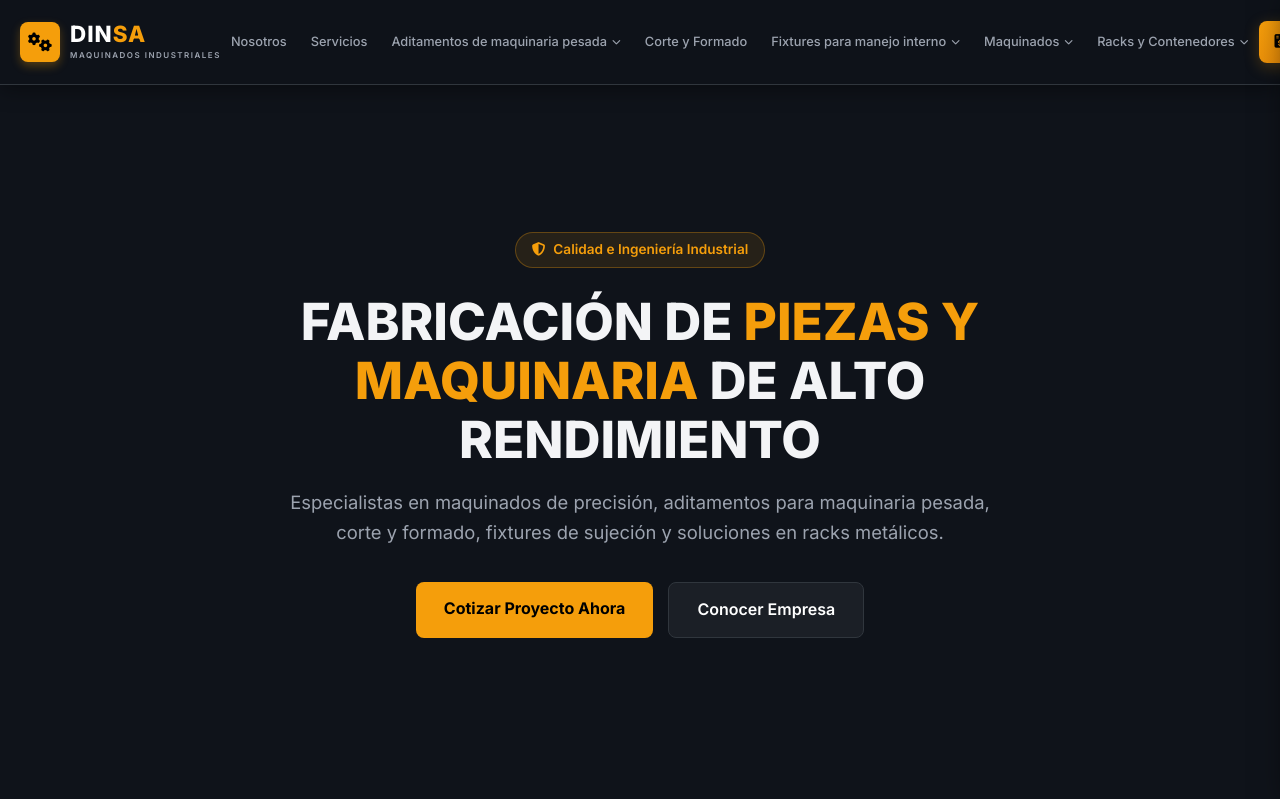
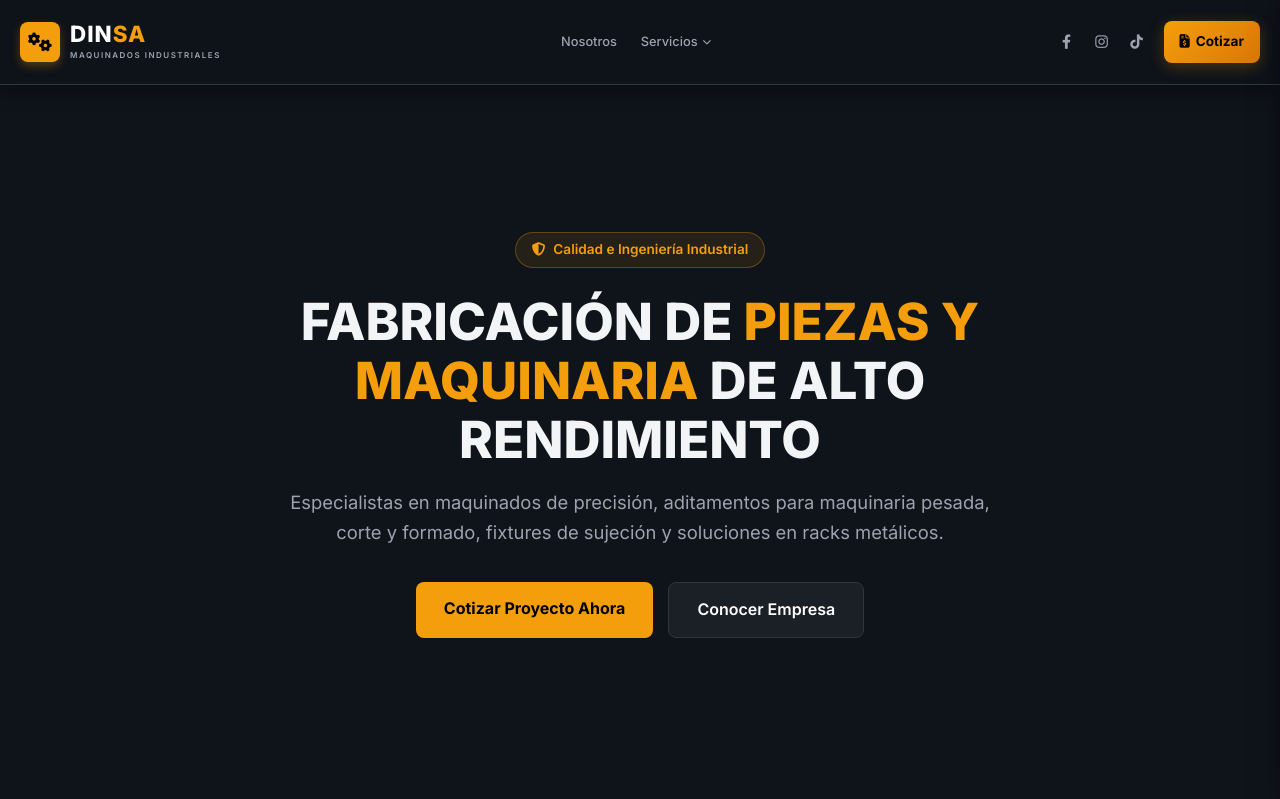
Before and after one commit to LuisRocha56/dinsamonterrey.github.io, a PHP site: page / in a window 1280 px wide. Shown: the top 799 px of the page. Run offline with PHP 8.4, Linux system fonts and the light colour scheme; grey boxes labelled with a size stand in for pictures from a placeholder-image service; some libraries are stand-ins or nearby versions.

Commit message:
cambio en el menú y agregación de los iconoes de las redes sociales

```diff
--- a/index.html
+++ b/index.html
@@ -32,12 +32,11 @@
             <nav class="nav-menu">
                 <ul>
                     <li><a href="#nosotros">Nosotros</a></li>
-                    <li><a href="#aditamentos">Servicios</a></li>
-
-                    <!-- Menús desplegables -->
-                    <li class="dropdown">
-                        <a href="#aditamentos">Aditamentos de maquinaria pesada <i class="fa-solid fa-chevron-down"></i></a>
-                        <div class="dropdown-content">
+                    <li class="dropdown menu-servicios">
+                        <a href="#aditamentos" aria-haspopup="true">Servicios <i class="fa-solid fa-chevron-down"></i></a>
+                        <div class="dropdown-content lista-servicios">
+                            <div class="grupo-servicios">
+                                <a class="titulo-servicio" href="#aditamentos">Aditamentos de maquinaria pesada</a>
                                 <a href="#aditamentos">Articulaciones</a>
                                 <a href="#aditamentos">Brazo</a>
                                 <a href="#aditamentos">Ripper</a>
@@ -45,15 +44,13 @@
                                 <a href="#aditamentos">Cuchillas</a>
                                 <a href="#aditamentos">Zancos</a>
                             </div>
-                    </li>
-
-                    <li>
-                        <a href="Corte_formado/html/Corte_yFormado.html">Corte y Formado</a>
-                    </li>
-
-                    <li class="dropdown">
-                        <a href="#fixtures">Fixtures para manejo interno <i class="fa-solid fa-chevron-down"></i></a>
-                        <div class="dropdown-content">
+                            <div class="grupo-servicios">
+                                <a class="titulo-servicio" href="Corte_formado/html/Corte_yFormado.html">Corte y Formado</a>
+                                <a href="Corte_formado/html/Corte_yFormado.html#doblez">Doblez</a>
+                                <a href="Corte_formado/html/Corte_yFormado.html#oxicorte">Oxicorte y corte con plasma</a>
+                                <a href="Corte_formado/html/Corte_yFormado.html#rolado">Rolado</a>
+                                <a href="Corte_formado/html/Corte_yFormado.html#soldadura">Pailería y soldadura</a>
+                                <a class="titulo-servicio titulo-servicio-separado" href="#fixtures">Fixtures para manejo interno</a>
                                 <a href="#fixtures">Enganche</a>
                                 <a href="#fixtures">Carros</a>
                                 <a href="#fixtures">Plantillas</a>
@@ -61,26 +58,19 @@
                                 <a href="#fixtures">Ganchos</a>
                                 <a href="#fixtures">Helicoidales</a>
                             </div>
-                    </li>
-
-                    <li class="dropdown">
-                        <a href="#maquinados">Maquinados <i class="fa-solid fa-chevron-down"></i></a>
-                        <div class="dropdown-content">
+                            <div class="grupo-servicios">
+                                <a class="titulo-servicio" href="#maquinados">Maquinados</a>
                                 <a href="#maquinados">Bujes</a>
                                 <a href="#maquinados">Dados</a>
                                 <a href="#maquinados">Engranes</a>
                                 <a href="#maquinados">Flechas</a>
                                 <a href="#maquinados">Pernos</a>
                                 <a href="#maquinados">Moldes</a>
-                        </div>
-                    </li>
-
-                    <li class="dropdown">
-                        <a href="#racks">Racks y Contenedores <i class="fa-solid fa-chevron-down"></i></a>
-                        <div class="dropdown-content">
+                                <a class="titulo-servicio titulo-servicio-separado" href="#racks">Racks y Contenedores</a>
                                 <a href="#racks">Canastillas</a>
                                 <a href="#racks">Racks</a>
                                 <a href="#racks">Tolvas</a>
+                            </div>
                         </div>
                     </li>
                 </ul>
@@ -88,10 +78,21 @@
 
             <!-- Acciones Derecha (Botón Cotizar + Botón Hamburguesa Móvil) -->
             <div class="nav-actions">
+                <div class="redes-sociales" aria-label="Redes sociales">
+                    <a href="https://www.facebook.com/Dinsamty" aria-label="Facebook">
+                        <i class="fa-brands fa-facebook-f" aria-hidden="true"></i>
+                    </a>
+                    <a href="https://www.instagram.com/dinsa.mty/" aria-label="Instagram">
+                        <i class="fa-brands fa-instagram" aria-hidden="true"></i>
+                    </a>
+                    <a href="https://www.tiktok.com/@dinsamty?lang=es" aria-label="TikTok">
+                        <i class="fa-brands fa-tiktok" aria-hidden="true"></i>
+                    </a>
+                </div>
                 <a href="#contacto" class="btn-cotizar">
                     <i class="fa-solid fa-file-invoice-dollar"></i> <span class="btn-text">Cotizar</span>
                 </a>
-                <button class="menu-toggle" id="menuToggle" aria-label="Abrir menú">
+                <button class="menu-toggle" id="botonMenu" aria-label="Abrir menú">
                     <i class="fa-solid fa-bars"></i>
                 </button>
             </div>
@@ -99,19 +100,20 @@
         </div>
     </header>
 
-    <!-- MENÚ LATERAL MÓVIL (DRAWER) -->
-    <div class="mobile-menu-overlay" id="menuOverlay"></div>
-    <aside class="mobile-sidebar" id="mobileSidebar">
+    <!-- MENÚ LATERAL MÓVIL -->
+    <div class="mobile-menu-overlay" id="fondoMenu"></div>
+    <aside class="mobile-sidebar" id="menuLateral">
         <div class="mobile-sidebar-header">
             <span class="logo-title">DIN<span>SA</span></span>
-            <button class="close-menu" id="closeMenu" aria-label="Cerrar menú">
+            <button class="close-menu" id="botonCerrarMenu" aria-label="Cerrar menú">
                 <i class="fa-solid fa-xmark"></i>
             </button>
         </div>
         <div class="mobile-sidebar-content">
             <a href="#nosotros" class="mobile-link">Nosotros</a>
-            <a href="#nosotros" class="mobile-link">Servicios</a>
-
+            <details class="servicios-movil">
+                <summary class="mobile-link">Servicios <i class="fa-solid fa-chevron-down" aria-hidden="true"></i></summary>
+                <div class="contenido-servicios">
                     <a href="#aditamentos" class="mobile-category">Aditamentos de maquinaria pesada</a>
                     <a href="#aditamentos" class="mobile-sublink">Articulaciones</a>
                     <a href="#aditamentos" class="mobile-sublink">Brazo</a>
@@ -121,6 +123,10 @@
                     <a href="#aditamentos" class="mobile-sublink">Zancos</a>
 
                     <a href="Corte_formado/html/Corte_yFormado.html" class="mobile-category">Corte y Formado</a>
+                    <a href="Corte_formado/html/Corte_yFormado.html#doblez" class="mobile-sublink">Doblez</a>
+                    <a href="Corte_formado/html/Corte_yFormado.html#oxicorte" class="mobile-sublink">Oxicorte y Plasma</a>
+                    <a href="Corte_formado/html/Corte_yFormado.html#rolado" class="mobile-sublink">Rolado</a>
+                    <a href="Corte_formado/html/Corte_yFormado.html#soldadura" class="mobile-sublink">Pailería y Soldadura</a>
 
                     <a href="#fixtures" class="mobile-category">Fixtures para manejo interno</a>
                     <a href="#fixtures" class="mobile-sublink">Enganche</a>
@@ -142,6 +148,8 @@
                     <a href="#racks" class="mobile-sublink">Canastillas</a>
                     <a href="#racks" class="mobile-sublink">Racks</a>
                     <a href="#racks" class="mobile-sublink">Tolvas</a>
+                </div>
+            </details>
         </div>
     </aside>
 
@@ -269,7 +277,7 @@
         </div>
         <div class="grid-4-columnas">
 
-            <!-- Tarjeta Doblez (Enlace funcional) -->
+            <!-- Tarjeta Doblez -->
             <div class="card">
                 <div class="card-body">
                     <h3>Doblez</h3>
@@ -278,16 +286,16 @@
                 </div>
             </div>
 
-            <!-- Tarjeta Oxicorte y Plasma HD (Pendiente) -->
+            <!-- Tarjeta Oxicorte y Plasma  -->
             <div class="card">
                 <div class="card-body">
-                    <h3>Oxicorte y Plasma HD</h3>
+                    <h3>Oxicorte y Plasma</h3>
                     <p>Soluciones ideales para placas de gran espesor destinadas a estructuras de maquinaria pesada.</p>
                     <a href="Corte_formado/html/Corte_yFormado.html#oxicorte" class="btn-card">Ver detalles</a>
                 </div>
             </div>
 
-            <!-- Tarjeta Rolado (Pendiente) -->
+            <!-- Tarjeta Rolado -->
             <div class="card">
                 <div class="card-body">
                     <h3>Rolado</h3>
@@ -296,7 +304,7 @@
                 </div>
             </div>
 
-            <!-- Tarjeta Soldadura (Pendiente) -->
+            <!-- Tarjeta Soldadura -->
             <div class="card">
                 <div class="card-body">
                     <h3>Soldadura</h3>
@@ -461,24 +469,24 @@
 
     <!-- SCRIPT PARA CONTROLAR EL MENÚ LATERAL MÓVIL -->
     <script>
-        const menuToggle = document.getElementById('menuToggle');
-        const closeMenu = document.getElementById('closeMenu');
-        const mobileSidebar = document.getElementById('mobileSidebar');
-        const menuOverlay = document.getElementById('menuOverlay');
+        const botonMenu = document.getElementById('botonMenu');
+        const botonCerrarMenu = document.getElementById('botonCerrarMenu');
+        const menuLateral = document.getElementById('menuLateral');
+        const fondoMenu = document.getElementById('fondoMenu');
 
-        function toggleMenu() {
-            mobileSidebar.classList.toggle('active');
-            menuOverlay.classList.toggle('active');
+        function alternarMenu() {
+            menuLateral.classList.toggle('active');
+            fondoMenu.classList.toggle('active');
         }
 
-        menuToggle.addEventListener('click', toggleMenu);
-        closeMenu.addEventListener('click', toggleMenu);
-        menuOverlay.addEventListener('click', toggleMenu);
+        botonMenu.addEventListener('click', alternarMenu);
+        botonCerrarMenu.addEventListener('click', alternarMenu);
+        fondoMenu.addEventListener('click', alternarMenu);
 
         document.querySelectorAll('.mobile-sidebar-content a').forEach(link => {
             link.addEventListener('click', () => {
-                mobileSidebar.classList.remove('active');
-                menuOverlay.classList.remove('active');
+                menuLateral.classList.remove('active');
+                fondoMenu.classList.remove('active');
             });
         });
     </script>
--- a/style.css
+++ b/style.css
@@ -187,6 +236,31 @@ body {
     display: flex;
     align-items: center;
     gap: 12px;
+}
+
+.redes-sociales {
+    display: flex;
+    align-items: center;
+    gap: 5px;
+}
+
+.redes-sociales a {
+    display: grid;
+    width: 30px;
+    height: 30px;
+    place-items: center;
+    border: 1px solid transparent;
+    border-radius: 50%;
+    color: var(--text-muted);
+    font-size: 0.9rem;
+    text-decoration: none;
+    transition: color 0.2s ease, background-color 0.2s ease, border-color 0.2s ease;
+}
+
+.redes-sociales a:hover {
+    border-color: rgba(245, 158, 11, 0.35);
+    background-color: rgba(245, 158, 11, 0.1);
+    color: var(--accent);
 }
 
 /* Botón Cotizar Superior Mejorado */
```
Also changed, not shown: other parts of style.css (+130 -0 lines). Lines whose indentation alone changed are shown as unchanged.
